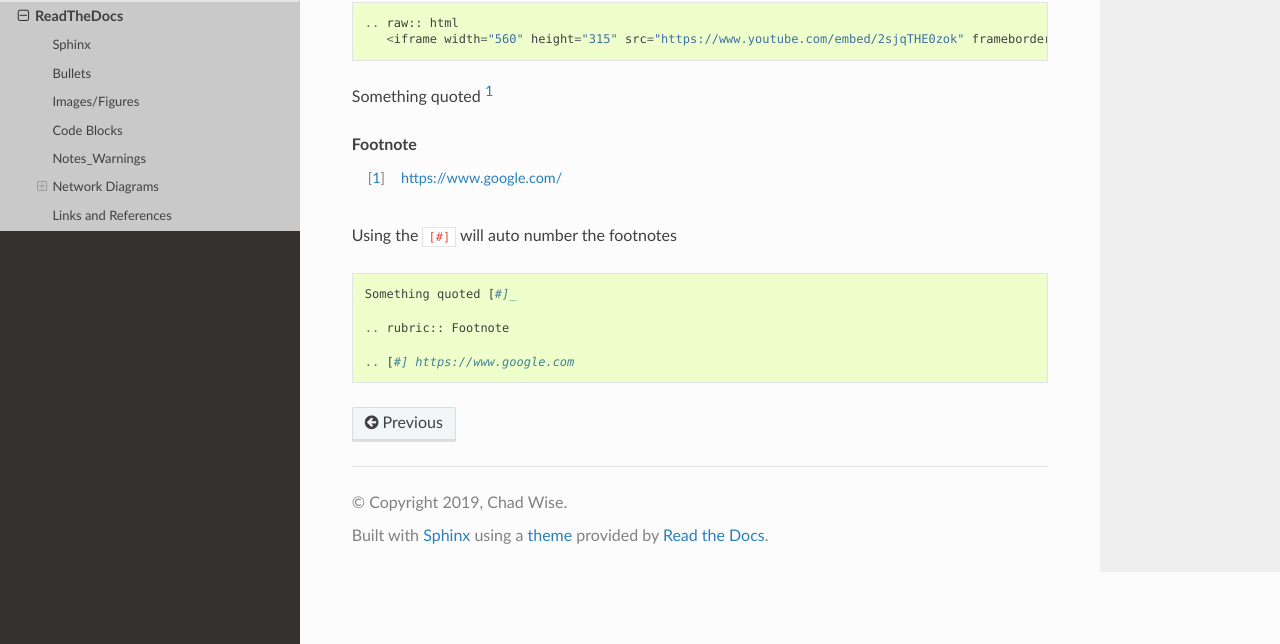
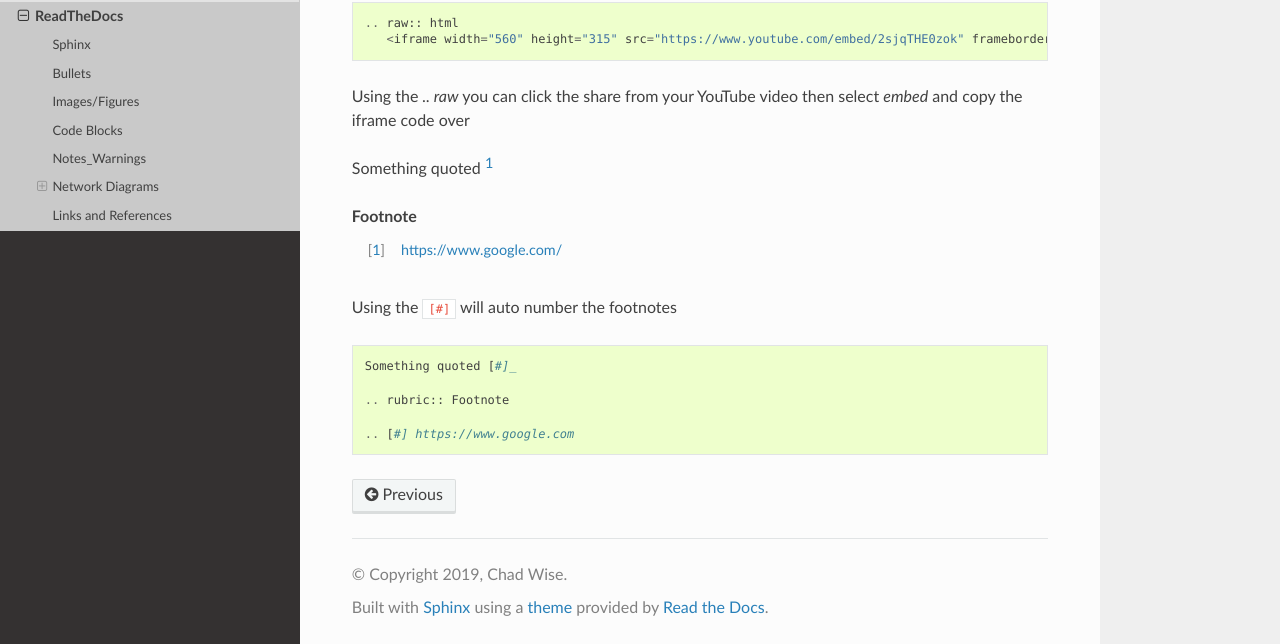
Before and after one commit to cwise24/my_rtd, a Sphinx documentation site: the page built from docs/section1/4_rtd.rst, in a window 1280 px wide and 900 px high, scrolled down 8722 px, cut to the strip 256-900 px from the top of the window. Built offline with Sphinx 7.4.7 and the Read the Docs theme 2.0.0, drawn with Linux system fonts in a browser that asks for light colours.

Commit message:
added how to copy embed code over

```diff
--- a/docs/section1/4_rtd.rst
+++ b/docs/section1/4_rtd.rst
@@ -431,6 +431,8 @@ Embed video
    .. raw:: html
       <iframe width="560" height="315" src="https://www.youtube.com/embed/2sjqTHE0zok" frameborder="0" allow="accelerometer; autoplay; encrypted-media; gyroscope; picture-in-picture" allowfullscreen></iframe>
 
+Using the `.. raw` you can click the share from your YouTube video then select *embed* and copy the iframe code over
+
 Something quoted [#]_
 
 .. rubric:: Footnote
```
